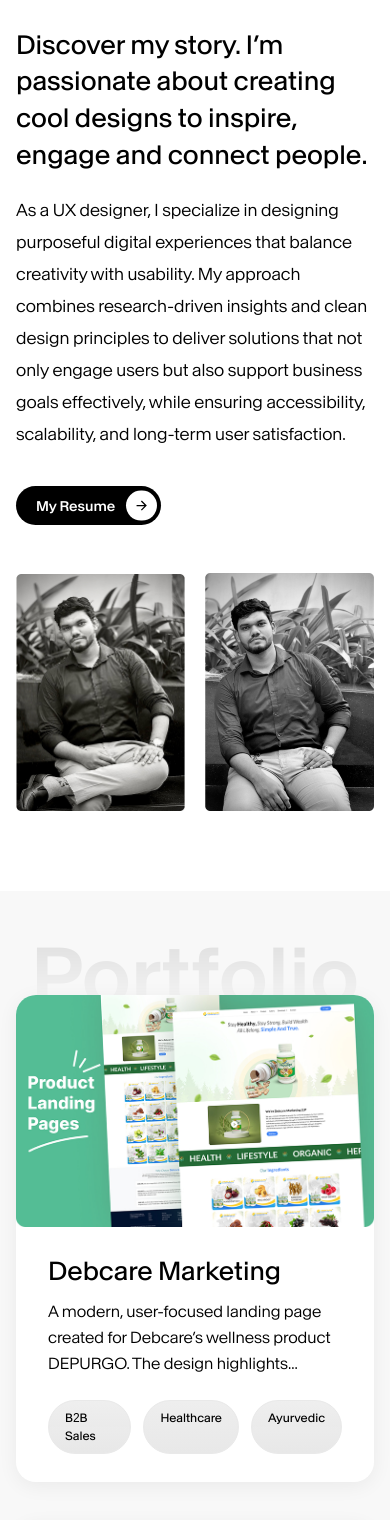
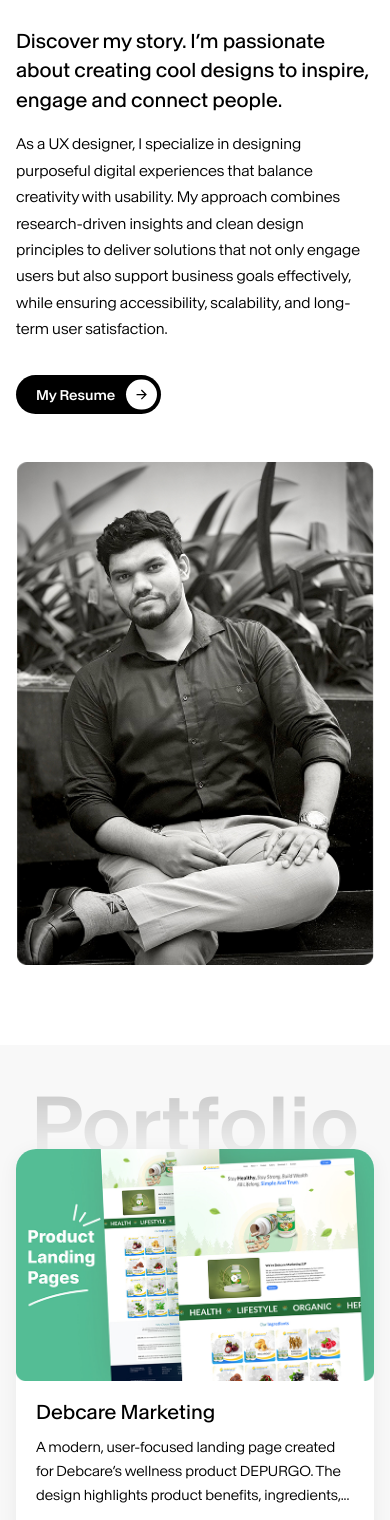
Before and after one commit to SK-MOUSIN-ALI/mousinali, a Next.js app: page / in a window 390 px wide. Shown: the part 1560-3080 px from the top of the page. Built offline with nearby package versions, Linux system fonts and the light colour scheme.

Commit message:
small fix

```diff
--- a/src/app/globals.css
+++ b/src/app/globals.css
@@ -782,7 +782,45 @@ nav ul li .my-nav-link:hover {
   .fade-title-padd {
     padding-top: 6.5rem;
   }
-      .hero-text {
-        width: 100%;
-    }
+
+  .hero-text {
+    width: 100%;
+  }
+
+  .about-img img {
+    width: 100%;
+  }
+
+  .portfolio .pro-content {
+    padding: 1rem 1.25rem;
+    padding-top: 1rem;
+  }
+
+  .portfolio .pro-content h3 {
+    font-size: 1.25rem;
+    margin-bottom: 0.5rem;
+  }
+
+  .portfolio .pro-content p {
+    margin-bottom: 1.5rem;
+    line-height: 24px;
+    font-size: 0.9rem;
+  }
+
+  .my-badge {
+    padding: 0.35rem 0.65rem;
+    font-size: 0.65rem;
+  }
+
+  .about h2 {
+    font-size: 1.25rem;
+    line-height: 1.85rem;
+    margin-bottom: 1rem;
+  }
+
+  .about p {
+    font-size: 0.95rem;
+    line-height: 1.65rem;
+    margin-bottom: 2rem;
+  }
 }
--- a/src/app/page.jsx
+++ b/src/app/page.jsx
@@ -245,7 +245,7 @@ export default function Home() {
                     height={476}
                   />
                 </div>
-                <div className="about-img">
+                <div className="about-img sm:block hidden">
                   <Image
                     src="/about/about-2.jpg"
                     alt="Profile picture 2"
@@ -260,7 +260,7 @@ export default function Home() {
         {/* ---------------- PORTFOLIO ---------------- */}
         <section className="portfolio bg-[#f8f8f8] relative fade-title-padd">
           <div className="container-fluid">
-            <h2 className="fade-title font-weight-500 text-transparent bg-clip-text bg-gradient-to-b from-black/10 to-transparent">
+            <h2 className="fade-title font-weight-500 text-transparent bg-clip-text bg-gradient-to-b from-black/20 to-transparent">
               Portfolio
             </h2>
             <div className="grid md:grid-cols-2 grid-cols-1 xl:gap-8 gap-5 xl:gap-y-15 gap-y-10 relative z-10">
--- a/src/components/Marquee.jsx
+++ b/src/components/Marquee.jsx
@@ -39,10 +39,10 @@ export default function Marquee() {
 
     return (
         <>
-            <section className="relative w-full overflow-hidden bg-[#222222] text-gray-300 py-12">
+            <section className="relative w-full overflow-hidden bg-[#222222] text-gray-300 lg:py-8 py-4 xl:py-12">
                 <div
                     ref={marqueeRef}
-                    className="flex whitespace-nowrap text-5xl font-weight-500"
+                    className="flex whitespace-nowrap xl:text-5xl lg:text-4xl md:text-3xl text-2xl font-weight-500"
                 >
                     <div className="flex items-center">
                         <Link href="/contact" className="mx-8 hover:text-white transition-all  duration-200">Get in Touch</Link>
```
